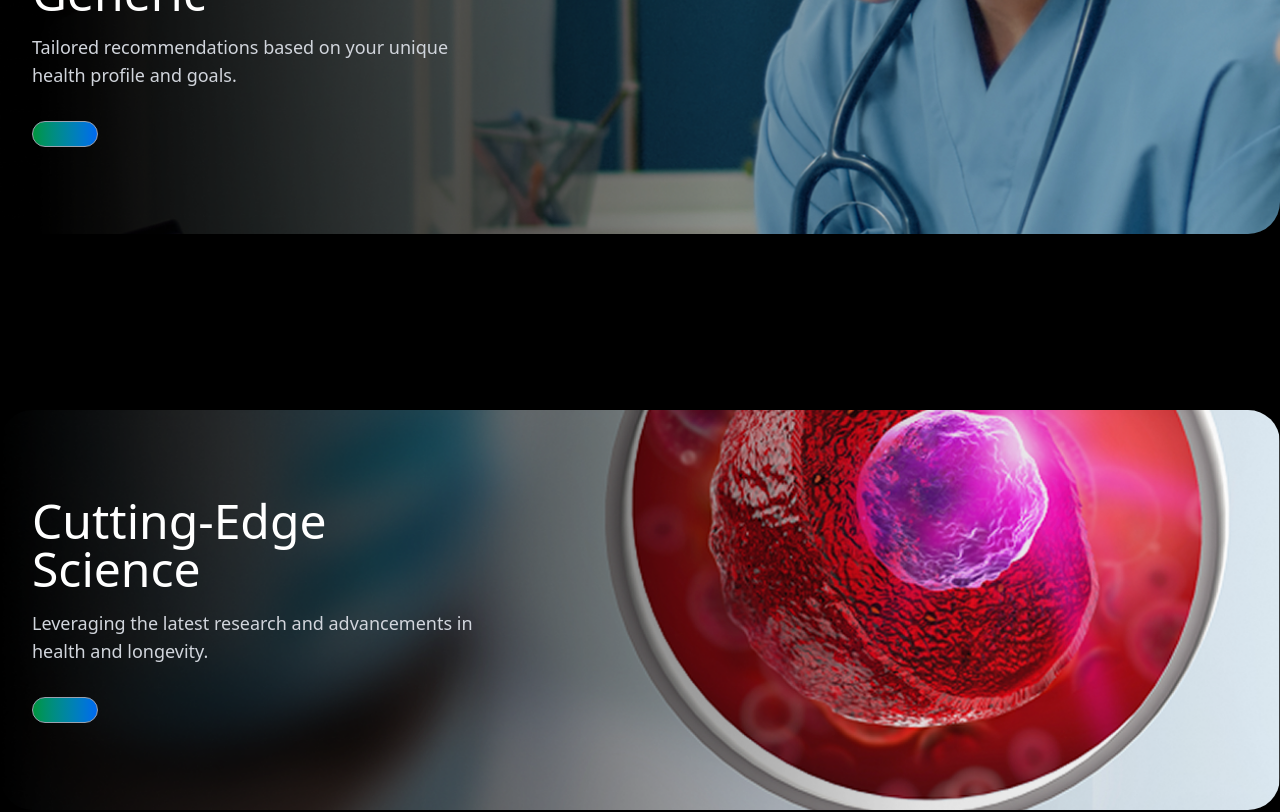
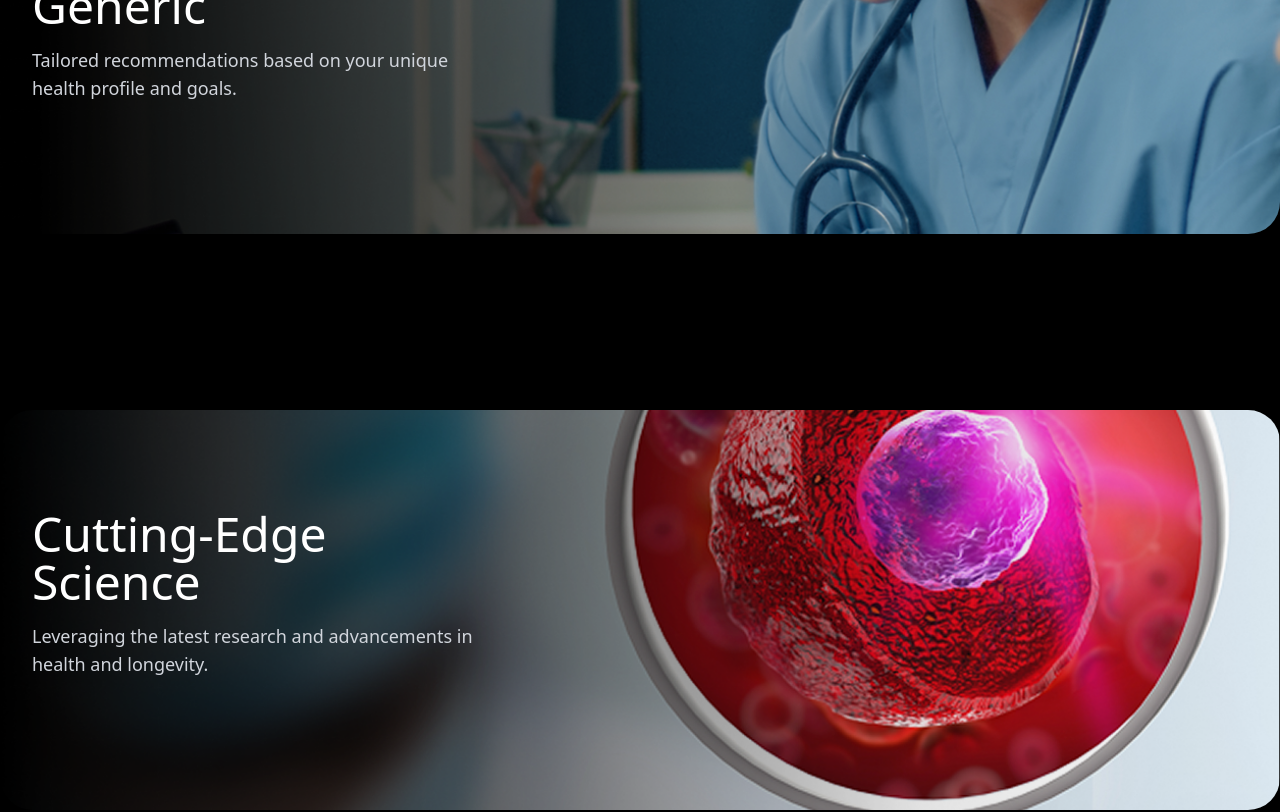
Before and after one commit to MohammedRasif/Tarakhpatel, a React (Vite) app: page / in a window 1280 px wide. Shown: the part 3900-4712 px from the top of the page. Built offline with nearby package versions, Linux system fonts and the light colour scheme.

Commit message:
add some new

```diff
--- a/src/component/Page.jsx/WhyChoice.jsx
+++ b/src/component/Page.jsx/WhyChoice.jsx
@@ -91,9 +91,7 @@ const StickyCard_001 = ({
           <p className="text-base sm:text-lg text-gray-300 mb-8">
             {description}
           </p>
-          <button className="self-start bg-gradient-to-r from-[#00953B] to-[#0068F0] text-white font-semibold  px-8 py-3 rounded-full border border-gray-400 ">
-            {buttonText}
-          </button>
+
         </div>
       </motion.div>
     </div>
```
